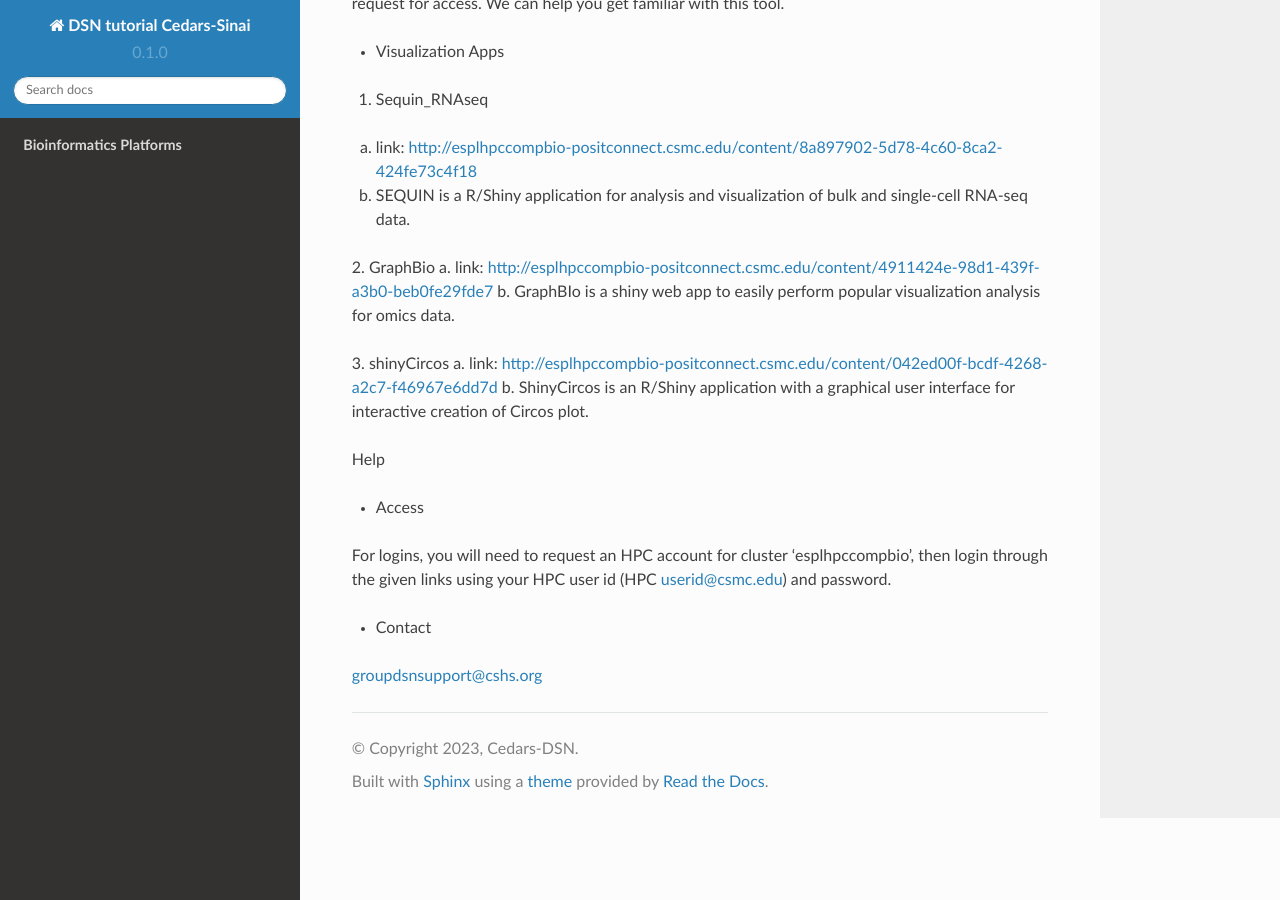
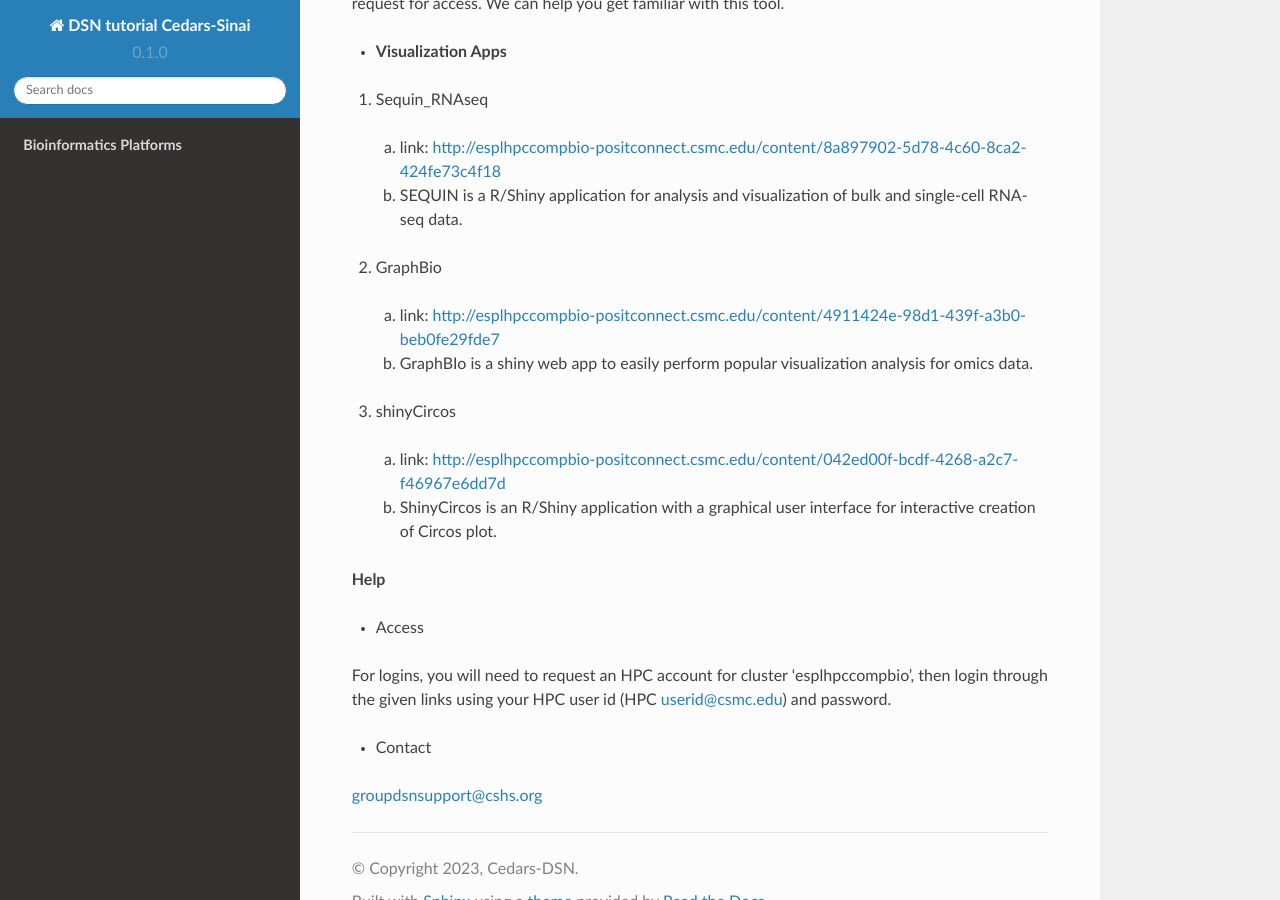
Before and after one commit to CedarsDSN/DSN_tutorial_page, a Sphinx documentation site: the page built from docs/index.rst, in a window 1280 px wide and 900 px high, scrolled down 840 px. Built offline with Sphinx 7.4.7 and the Read the Docs theme 2.0.0, drawn with Linux system fonts in a browser that asks for light colours.

```diff
--- a/docs/index.rst
+++ b/docs/index.rst
@@ -7,7 +7,7 @@ The provided bioinformatics resources empower researchers and clinicians by offe
 
 **Resources**
 
-* Bioinformatics Platforms
+* **Bioinformatics Platforms**
 
 1. Galaxy
 
@@ -18,26 +18,25 @@ The Galaxy instance set up for Cedars-Sinai is free to use by all Cedars-Sinai e
 
 CLC is a bioinformatics workbench developed by Qiagen and has many modules and workflows for biologists and bioinformaticians who want to analyze their data. They have a user manual that goes through the workflows and modules in the workbench. Please use this link (https://csmc.service-now.com/cssp/id=cs_home?id=sc_cat_item&sys_id=a2924104dbad0b00fcdef5361d9619a1) to request for access. We can help you get familiar with this tool.
 
-* Visualization Apps
+* **Visualization Apps**
 
 1. Sequin_RNAseq
 
-a.	link: http://esplhpccompbio-positconnect.csmc.edu/content/8a897902-5d78-4c60-8ca2-424fe73c4f18
-b.	SEQUIN is a R/Shiny application for analysis and visualization of bulk and single-cell RNA-seq data.
+  a.	link: http://esplhpccompbio-positconnect.csmc.edu/content/8a897902-5d78-4c60-8ca2-424fe73c4f18
+  b.	SEQUIN is a R/Shiny application for analysis and visualization of bulk and single-cell RNA-seq data.
 
 2.	GraphBio
-a.	link: http://esplhpccompbio-positconnect.csmc.edu/content/4911424e-98d1-439f-a3b0-beb0fe29fde7
-b.	GraphBIo is a shiny web app to easily perform popular visualization analysis for omics data.
+  a.	link: http://esplhpccompbio-positconnect.csmc.edu/content/4911424e-98d1-439f-a3b0-beb0fe29fde7
+  b.	GraphBIo is a shiny web app to easily perform popular visualization analysis for omics data.
 
 3.	shinyCircos
-a.	link: http://esplhpccompbio-positconnect.csmc.edu/content/042ed00f-bcdf-4268-a2c7-f46967e6dd7d
-b.	ShinyCircos is an R/Shiny application with a graphical user interface for interactive creation of Circos plot.
+  a.	link: http://esplhpccompbio-positconnect.csmc.edu/content/042ed00f-bcdf-4268-a2c7-f46967e6dd7d
+  b.	ShinyCircos is an R/Shiny application with a graphical user interface for interactive creation of Circos plot.
 
-Help
+**Help**
 
-•	Access
+*	Access
 For logins, you will need to request an HPC account for cluster ‘esplhpccompbio’, then login through the given links using your HPC user id (HPC userid@csmc.edu) and password.
 
-
-•	Contact
+*	Contact
 groupdsnsupport@cshs.org
```
